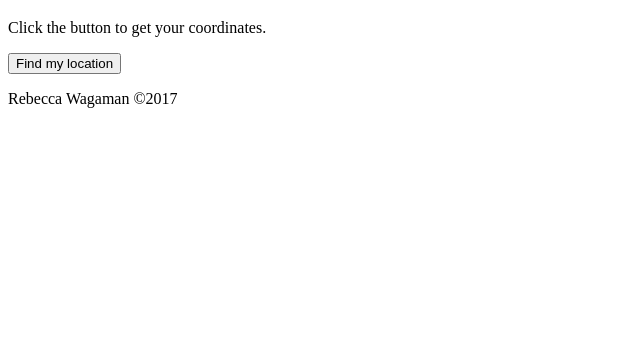
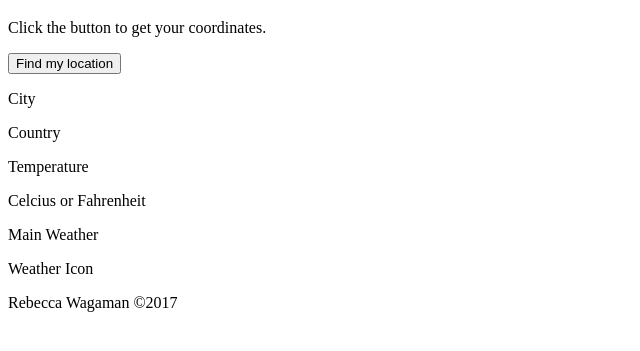
Before and after one commit to ribex/weather-api, a plain HTML site: page index.html in a window 1280 px wide. Shown: the part 61-412 px from the top of the page, without its empty margins (0-640 px from the left). Drawn offline with Linux system fonts and the light colour scheme.

Commit message:
Add placeholders for text

```diff
--- a/index.html
+++ b/index.html
@@ -15,6 +15,16 @@
     <button onclick="getLocation()">Find my location</button>
 
     <p id="location-text"></p>
+
+    <p id="city">City</p>
+    <p id="country">Country</p>
+
+    <p id="temperature">Temperature</p>
+    <p id="tempType">Celcius or Fahrenheit</p>
+    <p id="mainWeather">Main Weather</p>
+    <p id="weatherIcon">Weather Icon</p>
+
+
 </body>
 
 <script type="text/javascript" src="script.js"></script>
```
